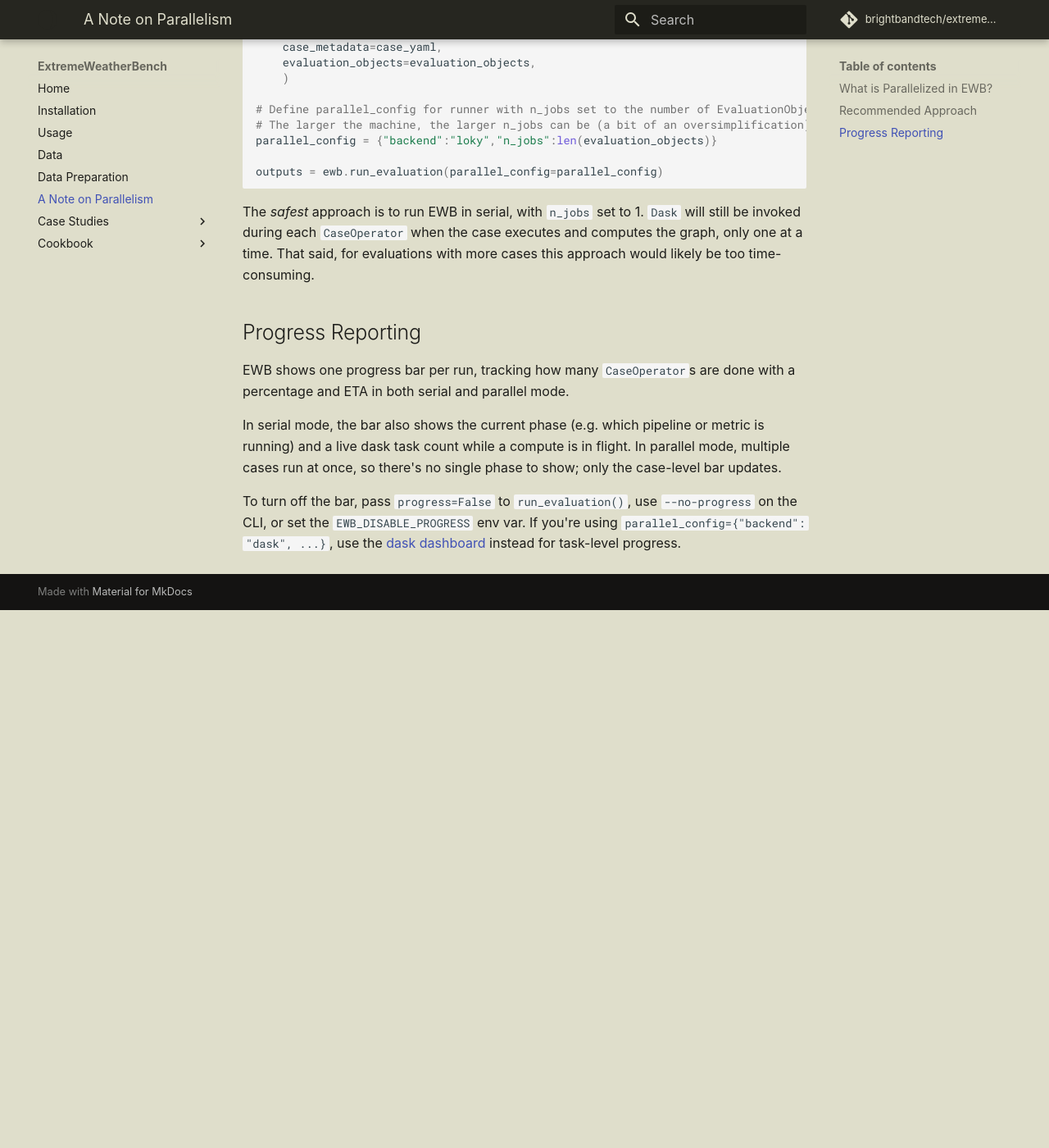
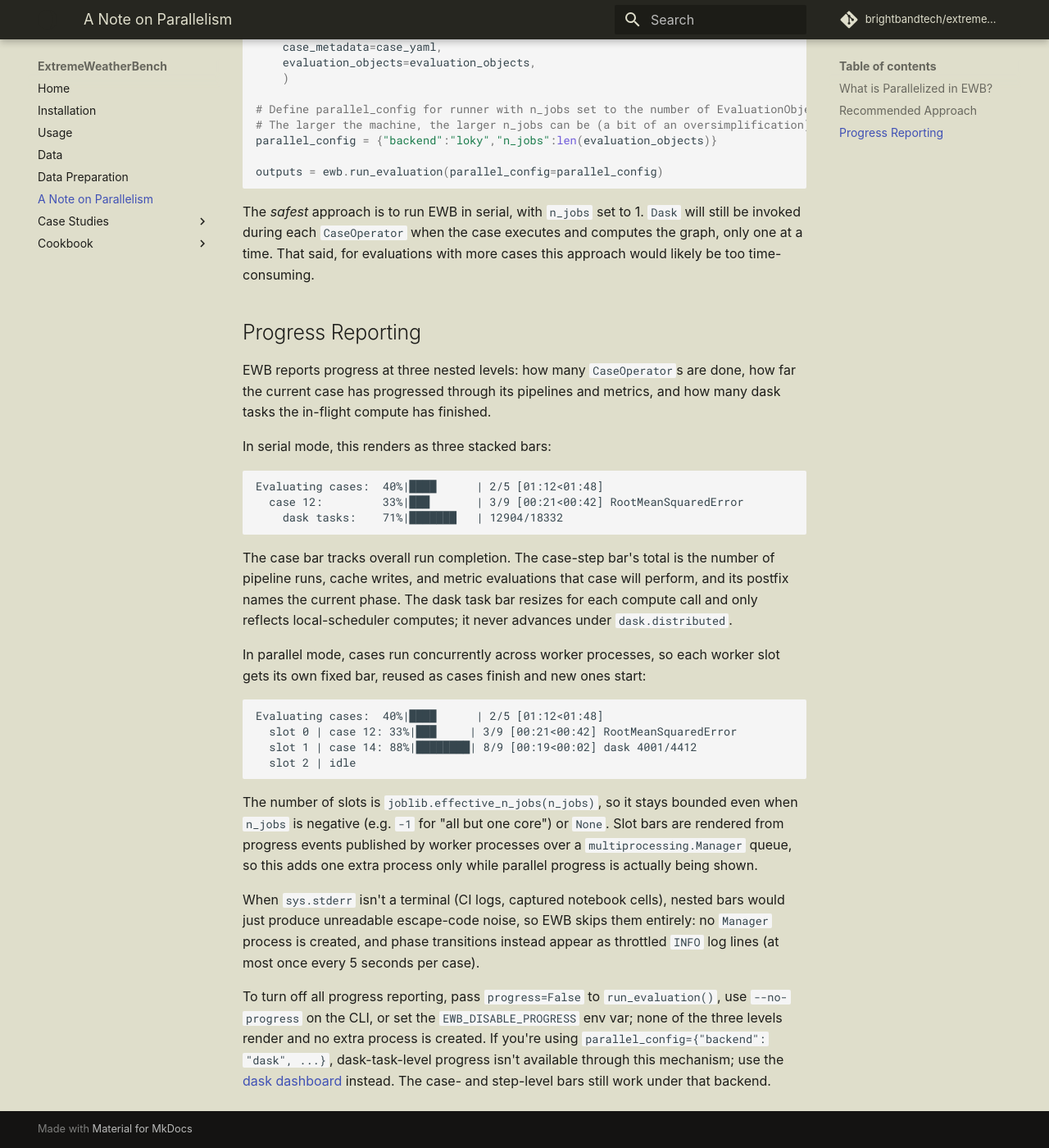
Before and after one commit to brightbandtech/ExtremeWeatherBench, an MkDocs documentation site: the page built from docs/parallelism.md, in a window 1280 px wide and 1400 px high, scrolled down 1028 px. Shown: the whole window at 82% size. Built offline with MkDocs 1.6.1 and Material for MkDocs 9.7.7, drawn with Linux system fonts in a browser that asks for light colours; comment, search, counter and statistics services are not loaded; before the commit the page ends 1772 px from its top, so only the background shows below that.

Commit message:
docs: describe the nested progress bars
Co-authored-by: Cursor <cursoragent@cursor.com>

````diff
--- a/docs/parallelism.md
+++ b/docs/parallelism.md
@@ -42,16 +42,52 @@ The _safest_ approach is to run EWB in serial, with `n_jobs` set to 1. `Dask` wi
 
 ## Progress Reporting
 
-EWB shows one progress bar per run, tracking how many `CaseOperator`s are
-done with a percentage and ETA in both serial and parallel mode.
+EWB reports progress at three nested levels: how many `CaseOperator`s are
+done, how far the current case has progressed through its pipelines and
+metrics, and how many dask tasks the in-flight compute has finished.
 
-In serial mode, the bar also shows the current phase (e.g. which pipeline
-or metric is running) and a live dask task count while a compute is in
-flight. In parallel mode, multiple cases run at once, so there's no single
-phase to show; only the case-level bar updates.
+In serial mode, this renders as three stacked bars:
 
-To turn off the bar, pass `progress=False` to `run_evaluation()`, use
-`--no-progress` on the CLI, or set the `EWB_DISABLE_PROGRESS` env var. If
-you're using `parallel_config={"backend": "dask", ...}`, use the
-[dask dashboard](https://docs.dask.org/en/stable/dashboard.html) instead
-for task-level progress.
+```
+Evaluating cases:  40%|████      | 2/5 [01:12<01:48]
+  case 12:         33%|███       | 3/9 [00:21<00:42] RootMeanSquaredError
+    dask tasks:    71%|███████   | 12904/18332
+```
+
+The case bar tracks overall run completion. The case-step bar's total is
+the number of pipeline runs, cache writes, and metric evaluations that
+case will perform, and its postfix names the current phase. The dask
+task bar resizes for each compute call and only reflects local-scheduler
+computes; it never advances under `dask.distributed`.
+
+In parallel mode, cases run concurrently across worker processes, so
+each worker slot gets its own fixed bar, reused as cases finish and new
+ones start:
+
+```
+Evaluating cases:  40%|████      | 2/5 [01:12<01:48]
+  slot 0 | case 12: 33%|███     | 3/9 [00:21<00:42] RootMeanSquaredError
+  slot 1 | case 14: 88%|████████| 8/9 [00:19<00:02] dask 4001/4412
+  slot 2 | idle
+```
+
+The number of slots is `joblib.effective_n_jobs(n_jobs)`, so it stays
+bounded even when `n_jobs` is negative (e.g. `-1` for "all but one
+core") or `None`. Slot bars are rendered from progress events published
+by worker processes over a `multiprocessing.Manager` queue, so this adds
+one extra process only while parallel progress is actually being shown.
+
+When `sys.stderr` isn't a terminal (CI logs, captured notebook cells),
+nested bars would just produce unreadable escape-code noise, so EWB
+skips them entirely: no `Manager` process is created, and phase
+transitions instead appear as throttled `INFO` log lines (at most once
+every 5 seconds per case).
+
+To turn off all progress reporting, pass `progress=False` to
+`run_evaluation()`, use `--no-progress` on the CLI, or set the
+`EWB_DISABLE_PROGRESS` env var; none of the three levels render and no
+extra process is created. If you're using
+`parallel_config={"backend": "dask", ...}`, dask-task-level progress
+isn't available through this mechanism; use the
+[dask dashboard](https://docs.dask.org/en/stable/dashboard.html)
+instead. The case- and step-level bars still work under that backend.
````
Also changed, not shown: 2 other files.
